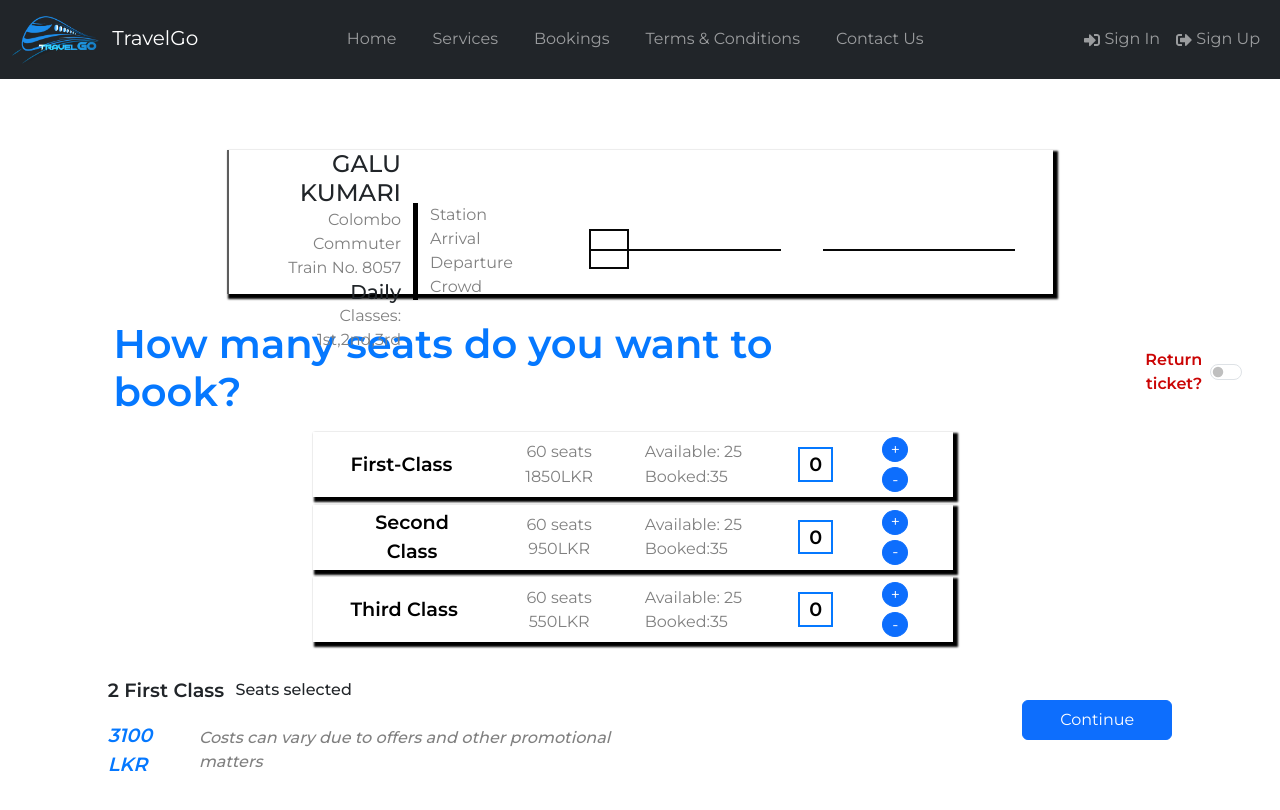
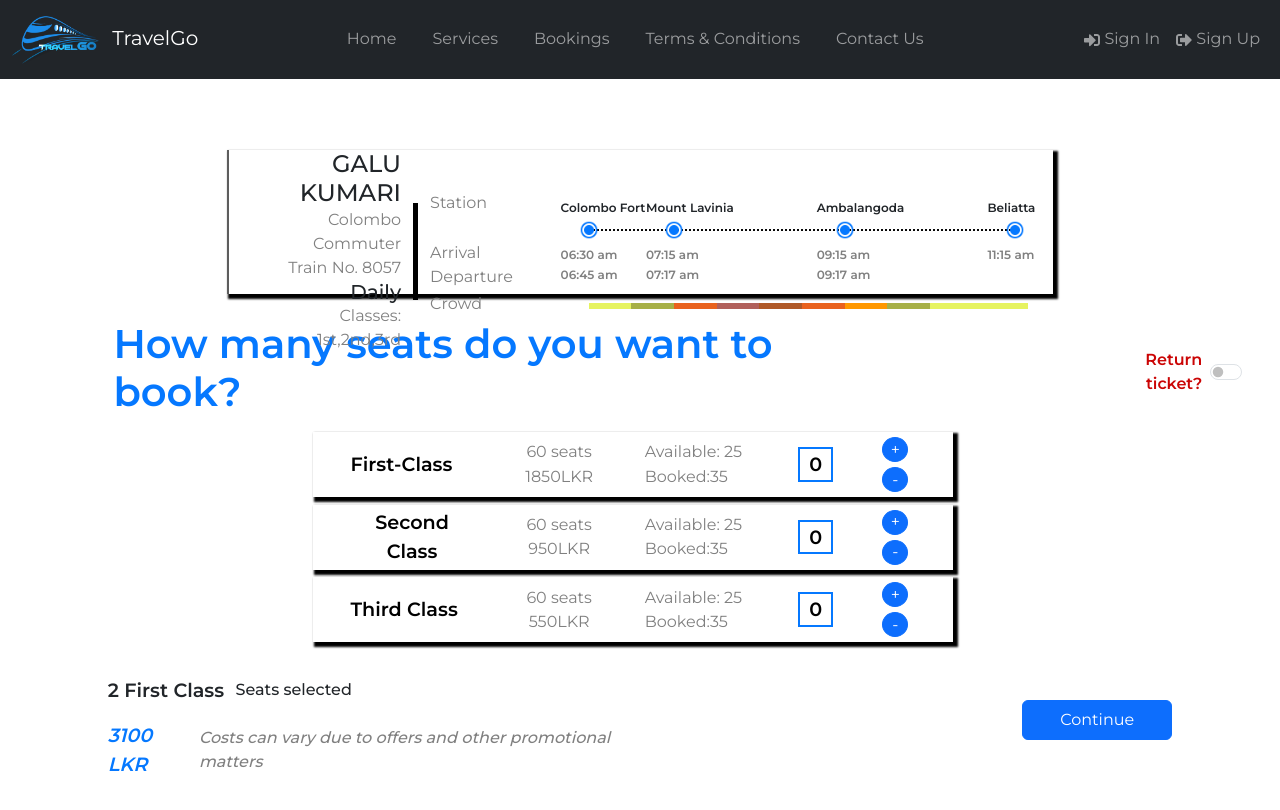
Before and after one commit to nadeeshaMadusanka99/TravelGo-Frontend, a React (Vite) app: page /schedule in a window 1280 px wide. Shown: the top 810 px of the page. Built offline with nearby package versions, Linux system fonts and the light colour scheme.

Commit message:
station details and map

```diff
--- a/src/Screens/Schedule/Schedule.jsx
+++ b/src/Screens/Schedule/Schedule.jsx
@@ -75,19 +75,46 @@ const Schedule = () => {
               </Col>
 
               <Col className='station-details' xs={2}>
-                  <p className='gray-paragraph'>Station</p>
-                  <p className='gray-paragraph'>Arrival</p>
-                  <p className='gray-paragraph'>Departure</p>
-                  <p className='gray-paragraph'>Crowd</p>
+                  <p className='station-paragraph' >Station</p>
+                  <p className='arrival-paragraph'>Arrival</p>
+                  <p className='departure-paragraph'>Departure</p>
+                  <p className='crowd-paragraph'>Crowd</p>
               </Col>
               <Col xs={7} className='short-map'>
-                <div>
-                 <div className='lines'>
-                  <div className='circle'>
-
+                <div className='lines'>
+                  <div className='circle' >
+                    <p className='next-station'>Colombo Fort</p>
+                    <p className='arrival-time'>06:30 am</p>
+                    <p className='departure-time'>06:45 am</p>
                   </div>
-                 </div>
-                </div>
+                  <div className='circle' >
+                  <p className='next-station'>Mount Lavinia</p>
+                  <p className='arrival-time'>07:15 am</p>
+                  <p className='departure-time'>07:17 am</p>
+                  </div>
+                  <div className='circle' >
+                  <p className='next-station'>Ambalangoda</p>
+                  <p className='arrival-time'>09:15 am</p>
+                  <p className='departure-time'>09:17 am</p>
+                  </div>
+                  <div className='circle' >
+                  <p className='next-station'>Beliatta</p>
+                  <p className='arrival-time'>11:15 am</p>
+                  <p className='departure-time'></p>
+                  </div>
+              </div>
+              <div className='crowd-line'>
+              <div className="crowd-rectangle one"></div>
+              <div className="crowd-rectangle two"></div>
+              <div className="crowd-rectangle three"></div>
+              <div className="crowd-rectangle four"></div>
+              <div className="crowd-rectangle five"></div>
+              <div className="crowd-rectangle six"></div>
+              <div className="crowd-rectangle seven"></div>
+              <div className="crowd-rectangle eight"></div>
+              <div className="crowd-rectangle nine"></div>
+              <div className="crowd-rectangle ten"></div>
+              </div>
               </Col>
 
             </Row>
--- a/src/Screens/Schedule/Schedule.scss
+++ b/src/Screens/Schedule/Schedule.scss
@@ -57,39 +57,158 @@
           color: gray;
           margin-bottom: 0.01rem;
         }
+        .station-paragraph{
+          @extend .gray-paragraph;
+          transform: translateY(-50%);
+        }
+        .arrival-paragraph{
+          @extend .gray-paragraph;
+          transform: translateY(60%);
+        }
+        .departure-paragraph{
+          @extend .gray-paragraph;
+          transform: translateY(60%);
+        }
+        .crowd-paragraph{
+          @extend .gray-paragraph;
+          transform: translateY(70%);
+        }
       }
 
-      .short-map{
-        .lines{
-          width:100%;
-          height:45px;
+      .short-map {
+        .lines {
+          width: 100%;
+          height: 20px; /* Adjust the height of the line as needed */
           position: relative;
+          transform: translateY(-90%);
 
-          .circle{
-            height:40px;
-            width:40px;
-            border:2px solid #080808;
-            left:0;
+          &::before {
+            content: "";
+            position: absolute;
+            width: 100%;
+            top: 50%;
+            transform: translateY(-50%);
+            border-bottom: 2px dotted #080808; /* Create a dotted line */
+          }
+
+          .circle {
+            width: 20px; /* Adjust the size of the circles as needed */
+            height: 20px; /* Adjust the size of the circles as needed */
+            background-image: url('../../assets/finalstate.png' ); /* Set the image path */
+            background-size: cover; /* Scale the image to cover the circle */
+            background-repeat: no-repeat; /* Prevent image repetition */
+            border-radius: 50%;
+            position: absolute;
+            top: 50%;
+            left: calc(25% - 10px); /* Adjust the positioning of circles as needed */
+            transform: translateY(-50%);
+
+            .next-station{
+              white-space: nowrap;
+              position: absolute;
+              top: 50%;
+              left: calc(10% - 20px);
+              transform: translateY(-170%);
+
+              font-weight: 600;
+              font-size: 12px;
+            }
+            .arrival-time{
+              @extend .next-station;
+              transform: translateY(90%);
+              color: grey;
 
 
+            }
+            .departure-time{
+              @extend .next-station;
+              transform: translateY(200%);
+              color: grey;
+            }
+          }
+
+          .circle:nth-child(1) {
+            left: calc(0% - 10px);
+          }
+
+          .circle:nth-child(2) {
+            left: calc(20% - 10px);
+          }
+
+          .circle:nth-child(3) {
+            left: calc(60% - 10px);
+          }
+
+          .circle:nth-child(4) {
+            left: calc(100% - 10px);
           }
         }
-        .lines::after, .lines::before{
-          content: "";
-          position: absolute;
-          margin: auto;
-          height: 2px;
-          background: #080808;
-          width: 45%;
-          top:45%;
+        .crowd-line{
+          width: 100%;
+          height: 6px; /* Adjust the height of the line as needed */
+          position: relative ;
+          transform: translateY(750%);
+
+          .crowd-rectangle {
+            height: 100%;
+            position: absolute;
+            width: 55px; /* Adjust the width of each rectangle as needed */
+          }
+
+          .one {
+            left: 0;
+            background-color: #e6f360;
+          }
+
+          .two {
+            left: 10%;
+            background-color: #a7b047;
+          }
+
+          .three{
+            left: 20%;
+            background-color: #e9621e ;
+          }
+
+          .four {
+            left: 30%;
+            background-color: #b1605b;
+          }
+
+          .five {
+            left: 40%;
+            background-color:  #b05927;
+          }
+
+          .six {
+            left: 50%;
+            background-color: #e9621e ;
+          }
+
+          .seven {
+            left: 60%;
+            background-color:  #ff9800;
+          }
+
+          .eight {
+            left: 70%;
+            background-color: #a7b047;
+          }
+
+          .nine {
+            left: 80%;
+            background-color: #e6f360;
+          }
+
+          .ten {
+            left: 90%;
+            background-color: #e6f360;
+          }
+
         }
-        .lines::after{
-          left: 0;
-        }
-        .lines::before{
-          right: 0;
-        }
+
       }
+
     }
   }
 
```
Also changed, not shown: src/assets/finalstate.png (added).
